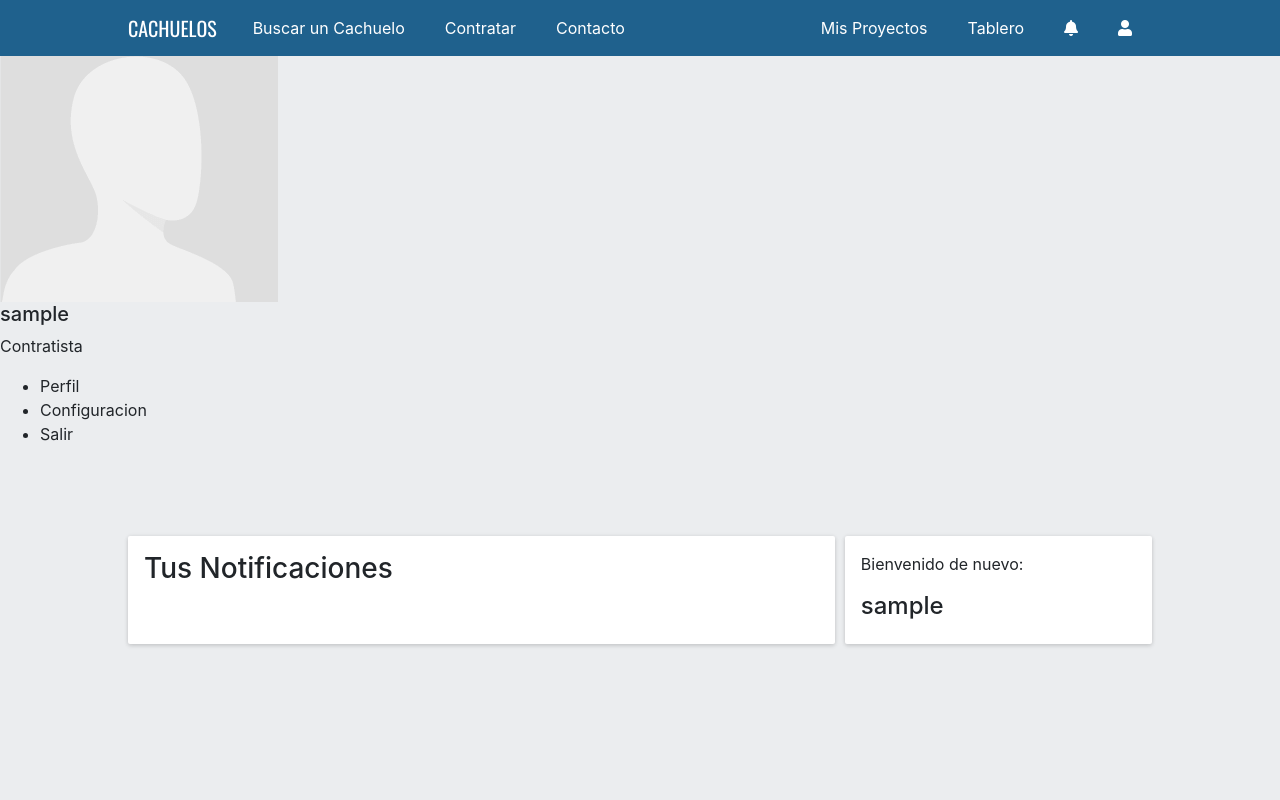
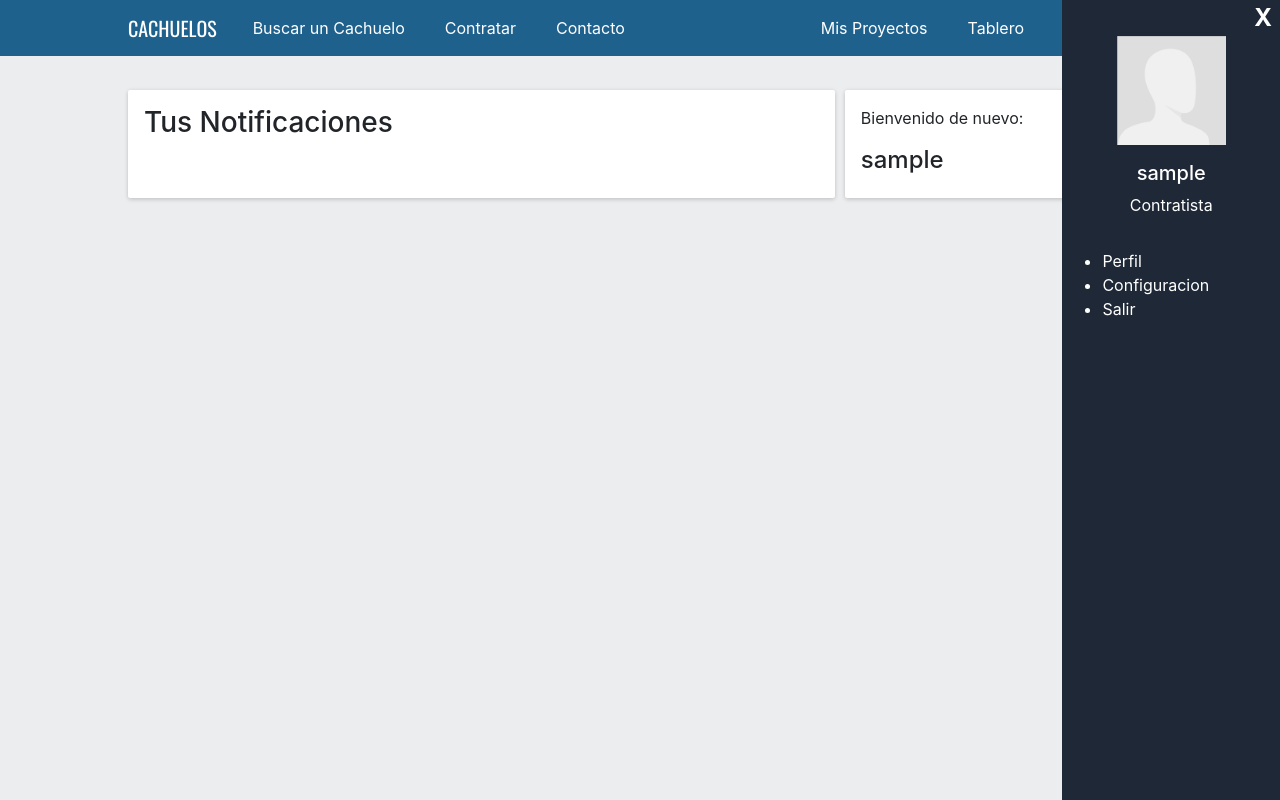
Before and after one commit to MarcoAlejandro3112/Cachuelos, a PHP site: page /dashboard.php in a window 1280 px wide. Run offline with PHP 8.4, Linux system fonts and the light colour scheme; a user stored in the database is signed in; data comes from the database, SQL or seed files in the repository; some libraries are stand-ins or nearby versions.

Commit message:
Add files via upload

```diff
--- a/css/styleDashboard.css
+++ b/css/styleDashboard.css
@@ -39,6 +39,16 @@ nav ul li {
 #aImg {
     width: 10%!important;
 }
+#perfil{
+  width:17%;
+  position: absolute;
+  right: 0;
+  top:0;
+  background:#1f2836;
+  color:white;
+  height: 100vh;
+  z-index: 1100;
+}
 div.containerMain{
   padding-left: 10%!important;
   padding-right: 10%!important;
@@ -62,6 +72,43 @@ margin-right: 1%;
 }
 .colPro{
   width: 30%;
+}
+
+.topPerfil {
+  display: flex;
+  flex-flow: row wrap;
+  justify-content: center;
+}
+.topPerfil div{
+   width: 100%;
+
+}
+.topUser a{
+ float: right;
+ font-size: 1.5rem;
+ font-weight: bold;
+ margin-right:0.5rem;
+ color: white;
+}
+.topUser a:hover {
+  text-decoration: none;
+  color: white;
+}
+.midUser {
+  padding-left: 25%;
+  padding-right: 25%;
+}
+.midUser img{
+  width: 100%;
+}
+.botUser{
+  padding: 1rem;
+}
+.botUser h5{
+  text-align: center;
+}
+.botUser p{
+  text-align: center;
 }
 #formAcceso ul li a img{
     width: 100%!important;
```
